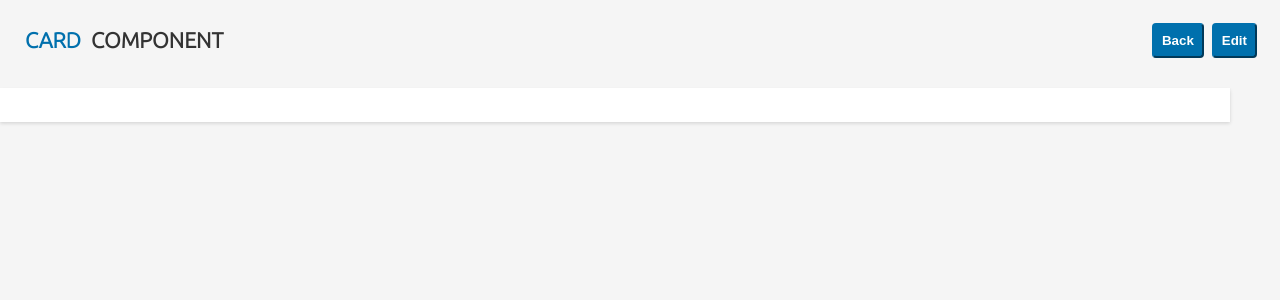
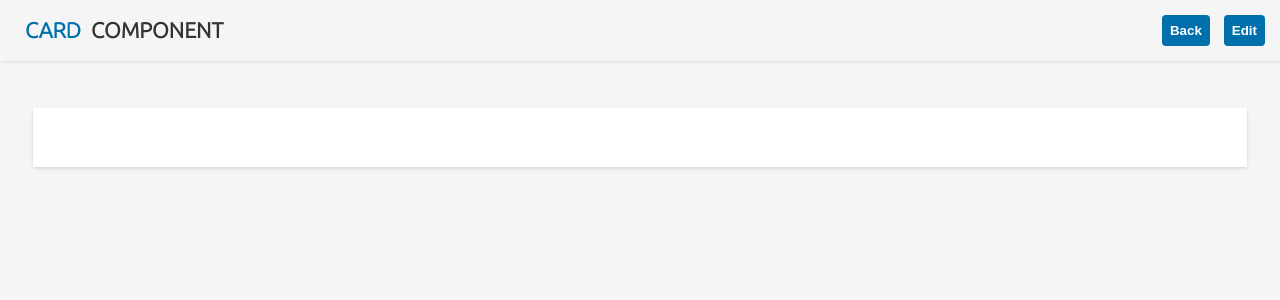
Before and after one commit to sharathsk-bob/Library_Components, a React (Create React App) app: page /cards in a window 1280 px wide. Shown: the top 300 px of the page. Built offline with nearby package versions, Linux system fonts and the light colour scheme.

Commit message:
css updates in three modules

```diff
--- a/src/components/presentation/presentation.scss
+++ b/src/components/presentation/presentation.scss
@@ -7,7 +7,7 @@ body{
     // height: 100vh;
 }
 .presentation{
-    // background: rgb(238, 242, 248);
+    background: rgb(238, 242, 248);
     // height: 100vh;
     .header-container{
         background: #fff;
--- a/src/components/sub-components/button/button.scss
+++ b/src/components/sub-components/button/button.scss
@@ -156,9 +156,9 @@ label {
     width: 42vw!important;
     // min-height: 212px!important;
     // padding: 0px!important;
-    h1{
-        font-size: 1.3rem;
-    }
+    // h1{
+    //     font-size: 1.3rem;
+    // }
    .details-section{
     height: 42vh!important;
    min-height: 0px!important;
@@ -188,14 +188,14 @@ label {
         }
 
     }
-    .detail-content{
-        ul{
-            li{
-                margin-bottom: 4px;
+    // .detail-content{
+    //     ul{
+    //         li{
+    //             margin-bottom: 4px;
 
-            }
-        }
-    }
+    //         }
+    //     }
+    // }
 }
 
 .button-content{
--- a/src/components/sub-components/cards/cards.js
+++ b/src/components/sub-components/cards/cards.js
@@ -58,6 +58,7 @@ function Cards() {
       <button className="edit-card" onClick={openEditCards}>Edit</button>
       </div>
     </div>
+    <div className="card-container">
     <div class={`card ${newCard?.theme == "Dark"?"Dark":newCard?.theme == "cg1"?"cg1":newCard?.theme == "cg2"?"cg2":newCard?.theme == "Normal"?"Normal":"" }`} style={{ width:newCard.width }}>
       <div className="card__img-container" style={{display:newCard.addImage==1?"flex":"none"}}>
         {objectUrl?<img
@@ -111,6 +112,8 @@ function Cards() {
         </div>
       </div>
     </div>
+    </div>
+
     </>
   );
 }
--- a/src/components/sub-components/cards/cards.scss
+++ b/src/components/sub-components/cards/cards.scss
@@ -12,14 +12,14 @@
 
 }
 .Dark{
-    background-image:linear-gradient(244deg,rgba(47, 48, 48, 0.9),rgba(22, 20, 20, 0.9));
+    // background-image:linear-gradient(244deg,rgba(47, 48, 48, 0.9),rgba(22, 20, 20, 0.9));
     color: #ffff !important;
     .card__title {
         color: white !important;
      }
 }
 .cg1{
-    background-image:linear-gradient(244deg,rgba(0,123,189,.9),rgba(0,63,97,.9));
+    // background-image:linear-gradient(244deg,rgba(0,123,189,.9),rgba(0,63,97,.9));
 
 
     color: #ffff !important;
@@ -43,6 +43,8 @@
 .card-component{
     display: flex;
     justify-content: space-between;
+    box-shadow: 1px 0px 4px rgba(0, 0, 0, 0.168627451);
+    align-items: center;
     padding: 15px;
     .card-left{
         display: flex;
@@ -72,9 +74,11 @@
     color: white;
     cursor: pointer;
     font-weight: 600;
-    padding: 8px;
+    padding: 0.5rem;
     text-decoration: none;
-    margin: 8px;
+    margin-left: 14px;
+    box-shadow: none;
+    border: none;
   }
   .backToHome{
     background-color: var(--color-capgemini-blue);
@@ -83,15 +87,17 @@
     color: white;
     cursor: pointer;
     font-weight: 600;
-    padding: 8px;
+    padding: 0.5rem;
     text-decoration: none;
+    box-shadow: none;
+    border: none;
   }
 .card {
 	background-color: white;
 	// border-radius: var(--border-radius);
 	box-shadow: var(--box-shadow);
 	//margin: 0px 32px 32px 32px;
-	max-width: calc(100% - 50px);
+	// max-width: calc(100% - 50px);
 	width: 100%;
 	display: inline-flex;
 	flex-direction: column;
@@ -125,7 +131,7 @@
         border-style: none;
     }
     .card__content {
-        padding: 10px;
+        padding: 20px;
         padding-top: 0;
         flex-grow: 1;
         display: block;
@@ -161,7 +167,7 @@
     }
     .card__content-spaced {
         align-items: center;
-        display: flex;
+        display:inline-flex;
         flex-direction: row;
         justify-content: space-between;
         margin-bottom: 8px;
@@ -253,6 +259,9 @@
 
 
 }
+.card-container{
+    margin: 40px 33px 40px 33px;
+}
 
 
 // @media screen and (max-width: 767px){
--- a/src/components/sub-components/header/components/header-detail/header-detail.js
+++ b/src/components/sub-components/header/components/header-detail/header-detail.js
@@ -32,10 +32,10 @@ const HeaderDetail =(props)=>{
            <div className="detail-content">
 <ul>
     <li>Application name should be less than 15 characters.</li>
-    <li>It is mandatory for you to specify whether you want app logo with (Yes/No)</li>
-    <li>If you have selected yes for profile icon than it is mandatory to speficy username</li>
+    <li>It is mandatory for you to specify whether you want to have app logo.</li>
+    <li>It is mandatory for you to specify whether you want to have profile logo</li>
     <li>Username should be less than 10 characters</li>
-    <li>It is mandatory for you to specify whether you want capgemini logo with (Yes/No)</li>
+    <li>It is mandatory for you to specify whether you want capgemini logo in the header section</li>
 
 
 </ul>
--- a/src/components/sub-components/header/components/header-detail/header-details.scss
+++ b/src/components/sub-components/header/components/header-detail/header-details.scss
@@ -3,7 +3,7 @@
     width: 42vw!important;
 
     h1{
-        font-size: 1.3rem;
+        font-size: 1rem;
     }
    .details-section{
     height: 42vh!important;
@@ -39,7 +39,7 @@
         ul{
             padding-inline-start: 20px;
             li{
-                margin-bottom: 4px;
+                margin-bottom: 8px;
 
             }
         }
--- a/src/components/sub-components/header/header.scss
+++ b/src/components/sub-components/header/header.scss
@@ -5,6 +5,7 @@
     justify-content: space-between;
     // color: #0070ad !important;
     align-items: center;
+    margin-top: 24px;
     .header-left{
         display: flex;
         align-items: center;
@@ -74,10 +75,11 @@
     justify-content: space-between;
     box-shadow: 1px 0px 4px #0000002b;
     align-items: center;
+    padding: 15px;
     // margin: 0px 31px;
     .header-left{
         display: flex;
-        padding: 15px;
+        // padding: 15px;
         h1{
             font-size: 1.35rem;
             text-transform: uppercase;
```
